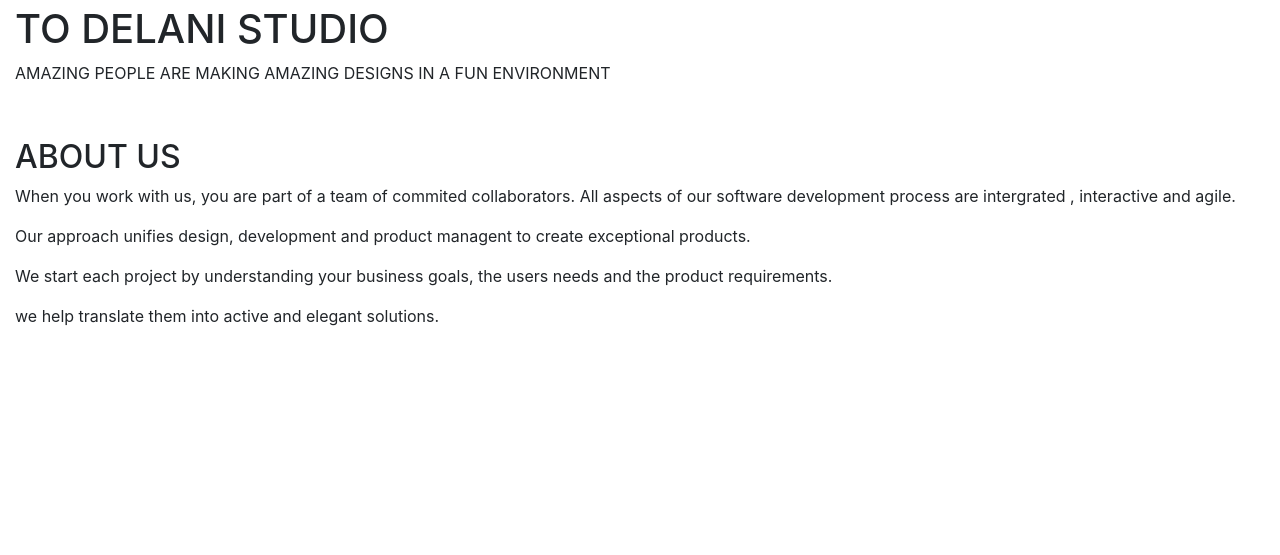
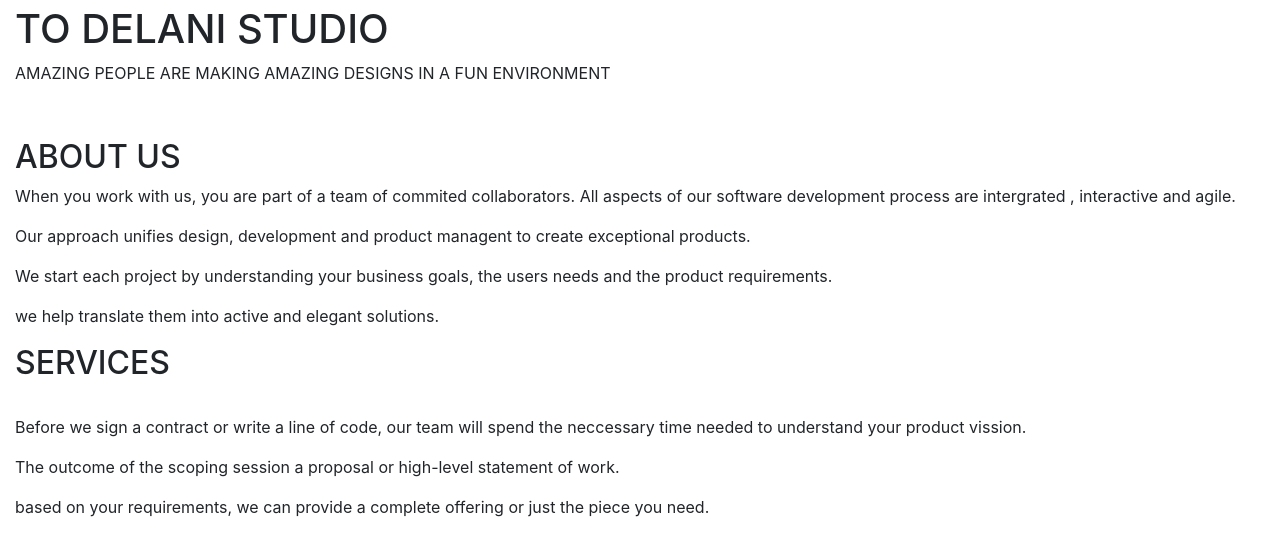
Before and after one commit to Beryl01/Delani-Studio, a plain HTML site: page index.html in a window 1280 px wide. Shown: the part 147-702 px from the top of the page. Drawn offline with nearby package versions, Linux system fonts and the light colour scheme.

Commit message:
added html services section

```diff
--- a/index.html
+++ b/index.html
@@ -37,3 +37,15 @@
     </div>
   </div>
   <!-- about section -->
+
+    <!-- services section -->
+    <div class="container-fluid">
+        <div class="services">
+          <h2>SERVICES</h2><br>
+          <p>Before we sign a contract or write a line of code, our team will spend the
+            neccessary time needed to understand your product vission.</p>
+          <p>The outcome of the scoping session a proposal or high-level statement of work.</p>
+          <p>based on your requirements, we can provide a complete offering or just the piece you need. </p>
+        </div>
+      </div>
+      <!-- services section -->
```
